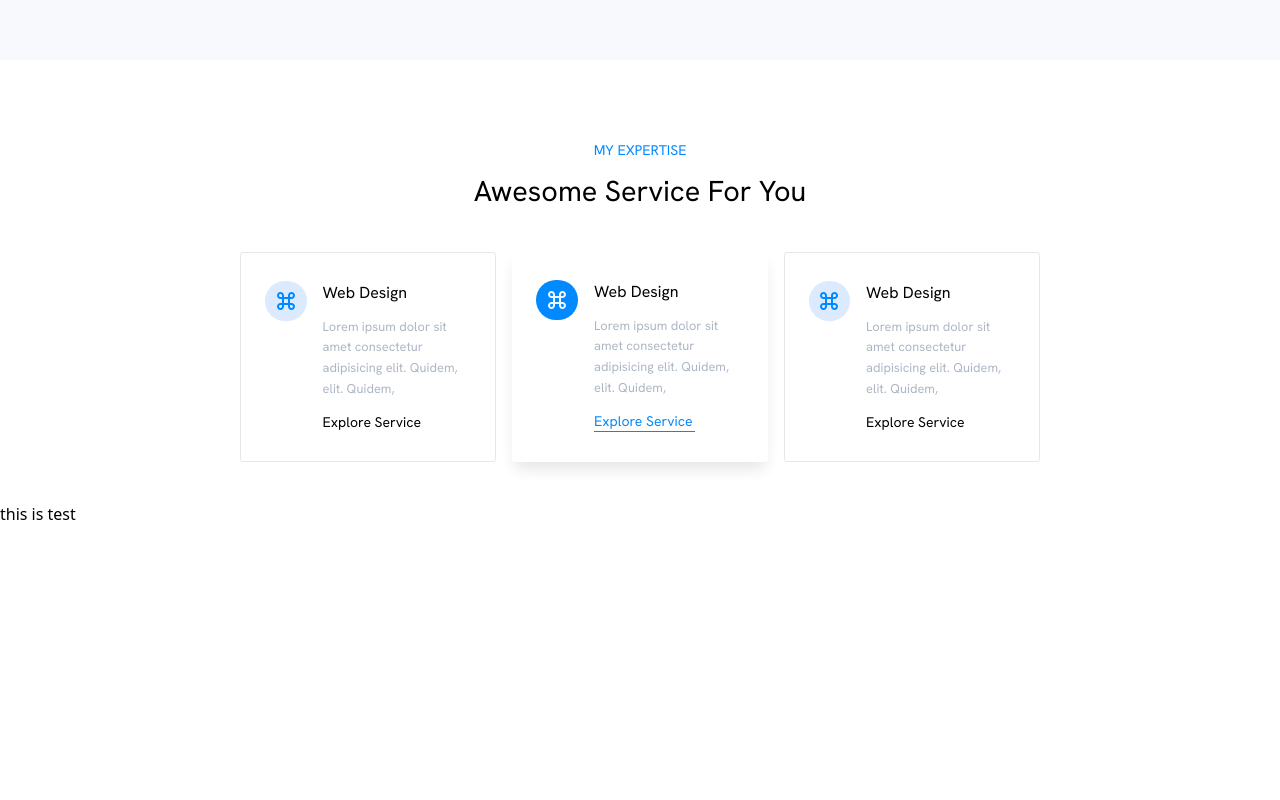
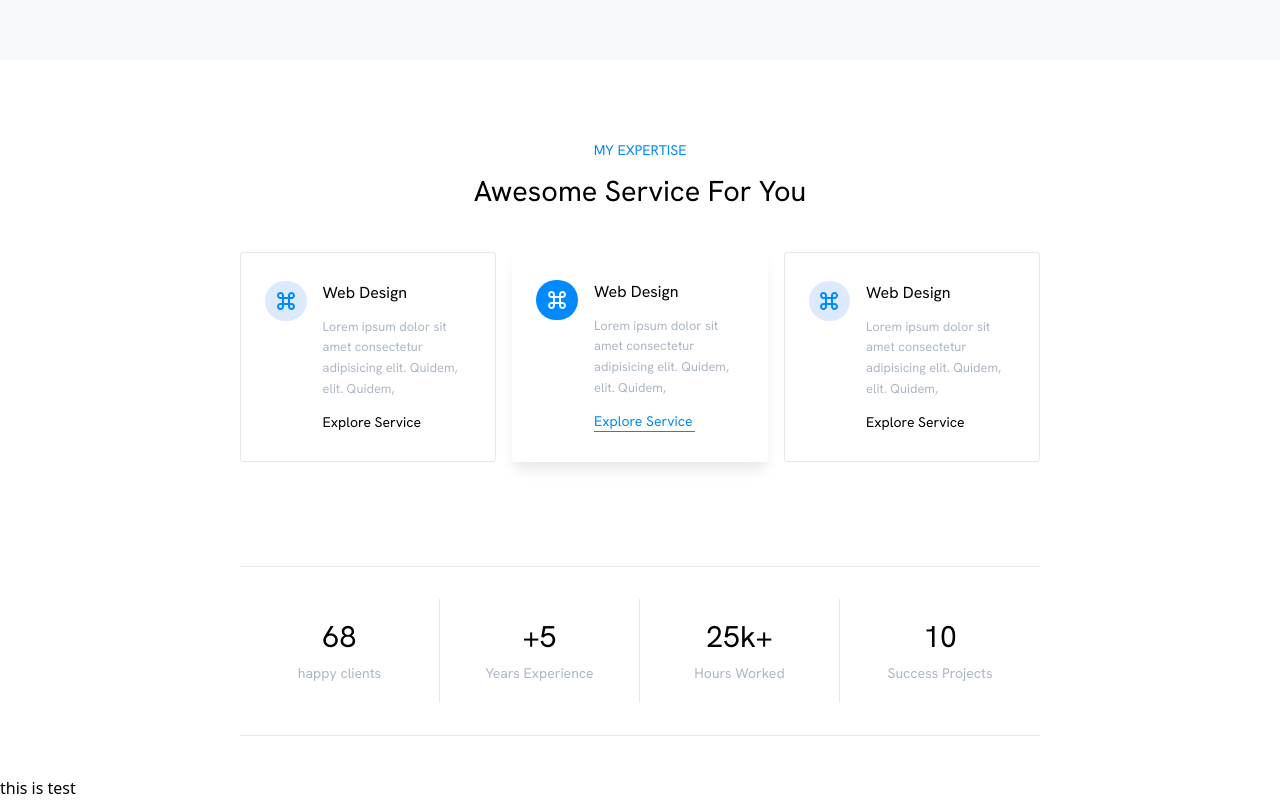
Before and after one commit to saeidniyabati2/myportfolio, a Next.js app: page / in a window 1280 px wide. Shown: the part 1844-2644 px from the top of the page. Before the commit the page ends 2370 px from the top, so only its background shows below. Built offline with nearby package versions, Linux system fonts and the light colour scheme.

Commit message:
adding new section

```diff
--- /dev/null
+++ b/src/components/AchivementCounts.tsx
@@ -0,0 +1,24 @@
+export const AchivementCounts: React.FC = () => {
+  return (
+    <section className="w-full px-[15rem] py-10 mt-6">
+      <div className=" flex border-y border-gray-200 py-8">
+        <div className="basis-1/4  flex flex-col items-center py-5 border-r border-gray-200  gap-y-2">
+          <h4 className="text-3xl">68</h4>
+          <p className="text-sm text-secondGray">happy clients</p>
+        </div>
+        <div className="basis-1/4   flex flex-col items-center py-5 border-r border-gray-200  gap-y-2">
+          <h4 className="text-3xl">+5</h4>
+          <p className="text-sm text-secondGray">Years Experience</p>
+        </div>
+        <div className="basis-1/4   flex flex-col items-center py-5 border-r border-gray-200  gap-y-2">
+          <h4 className="text-3xl">25k+</h4>
+          <p className="text-sm text-secondGray">Hours Worked</p>
+        </div>
+        <div className="basis-1/4   flex flex-col items-center py-5 border-r-0 border-gray-200  gap-y-2">
+          <h4 className="text-3xl">10</h4>
+          <p className="text-sm text-secondGray">Success Projects</p>
+        </div>
+      </div>
+    </section>
+  );
+};
--- a/src/pages/index.tsx
+++ b/src/pages/index.tsx
@@ -1,4 +1,5 @@
 import AboutMe from "../components/AboutMe";
+import { AchivementCounts } from "../components/AchivementCounts";
 import ContainerBlock from "../components/ContainerBlock";
 import { Experties } from "../components/Experties";
 import { Hero } from "../components/Hero";
@@ -12,6 +13,7 @@ const Home = (props: object) => {
       <AboutMe />
       <SkillSet />
       <Experties />
+      <AchivementCounts />
     </ContainerBlock>
   );
 };
```
